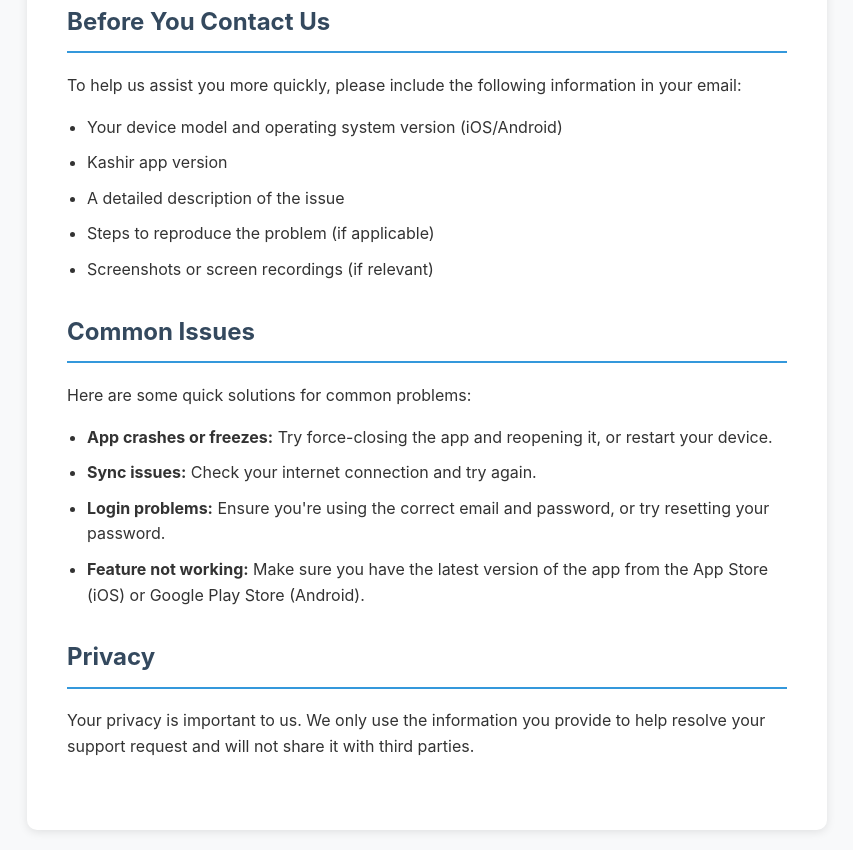
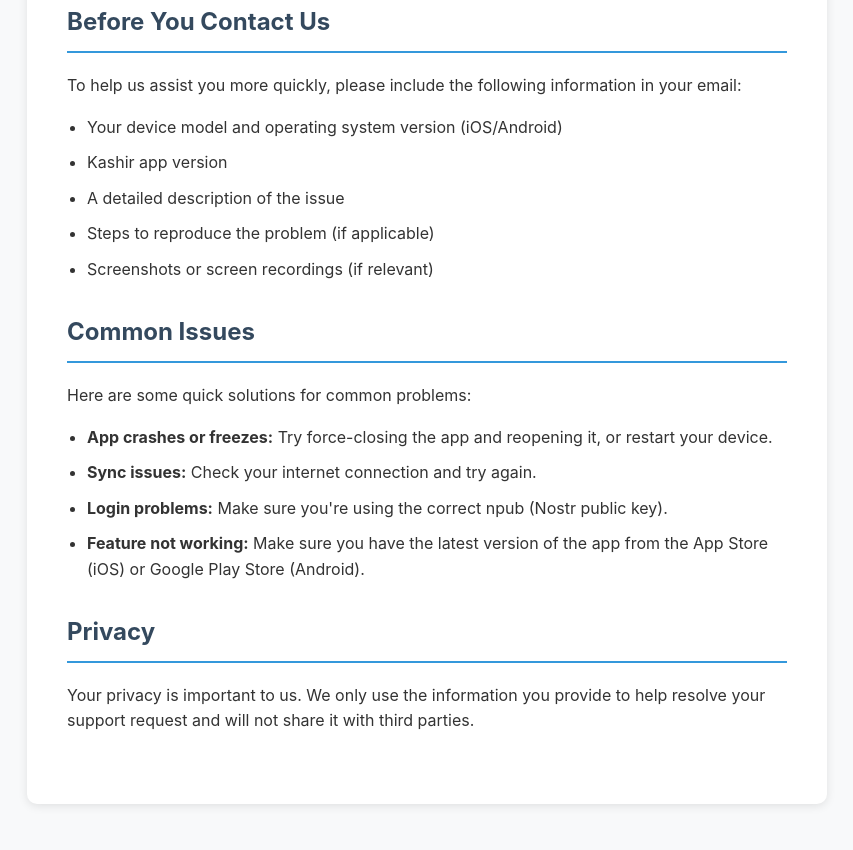
Before and after one commit to KashirApp/kashirapp.github.io, a plain HTML site: page support.html in a window 1280 px wide. Shown: the part 570-1420 px from the top of the page, without its empty margins (213-1066 px from the left). After the commit the page ends 1394 px from the top, so only its background shows below. Drawn offline with Linux system fonts and the light colour scheme.

Commit message:
Update login troubleshooting advice
Revised the login problems section to reference using the correct npub (Nostr public key) instead of email and password, reflecting updated authentication requirements.

```diff
--- a/support.html
+++ b/support.html
@@ -97,7 +97,7 @@
             <ul>
                 <li><strong>App crashes or freezes:</strong> Try force-closing the app and reopening it, or restart your device.</li>
                 <li><strong>Sync issues:</strong> Check your internet connection and try again.</li>
-                <li><strong>Login problems:</strong> Ensure you're using the correct email and password, or try resetting your password.</li>
+                <li><strong>Login problems:</strong> Make sure you're using the correct npub (Nostr public key).</li>
                 <li><strong>Feature not working:</strong> Make sure you have the latest version of the app from the App Store (iOS) or Google Play Store (Android).</li>
             </ul>
         </div>
```
